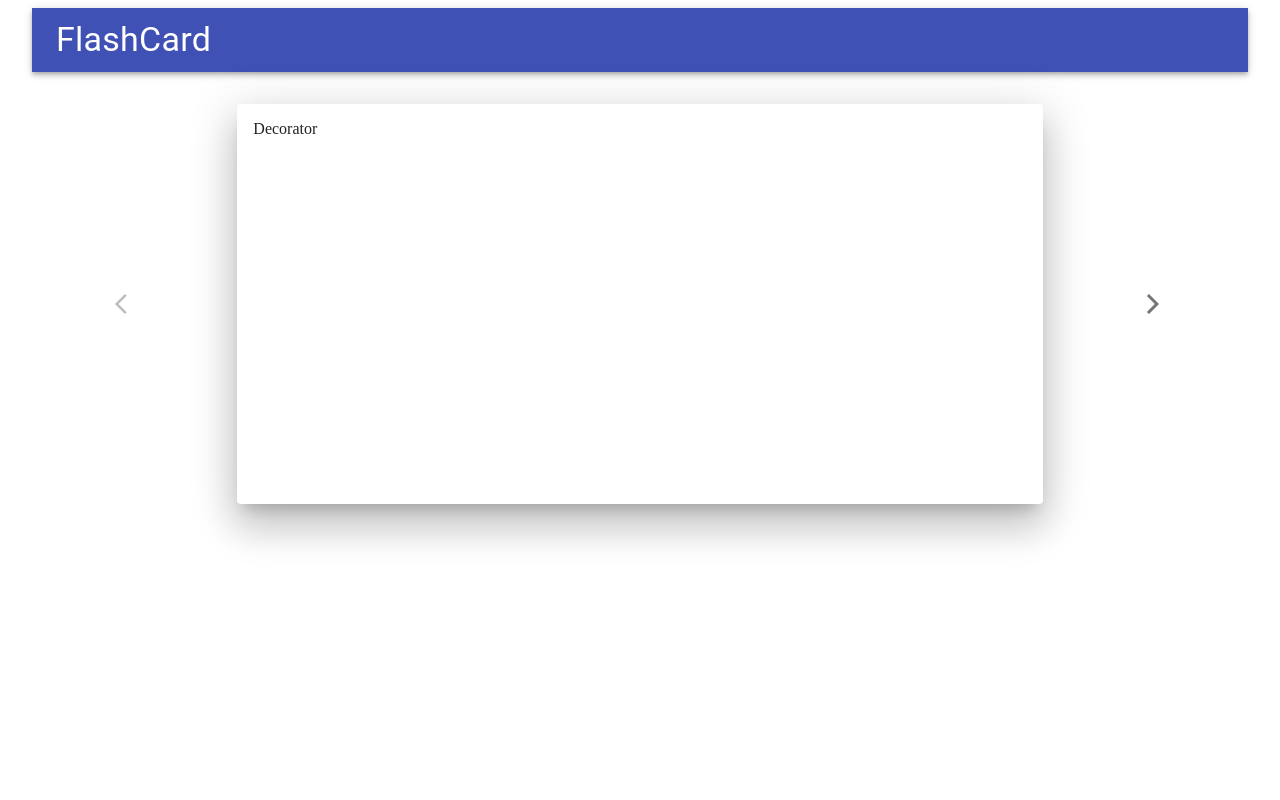
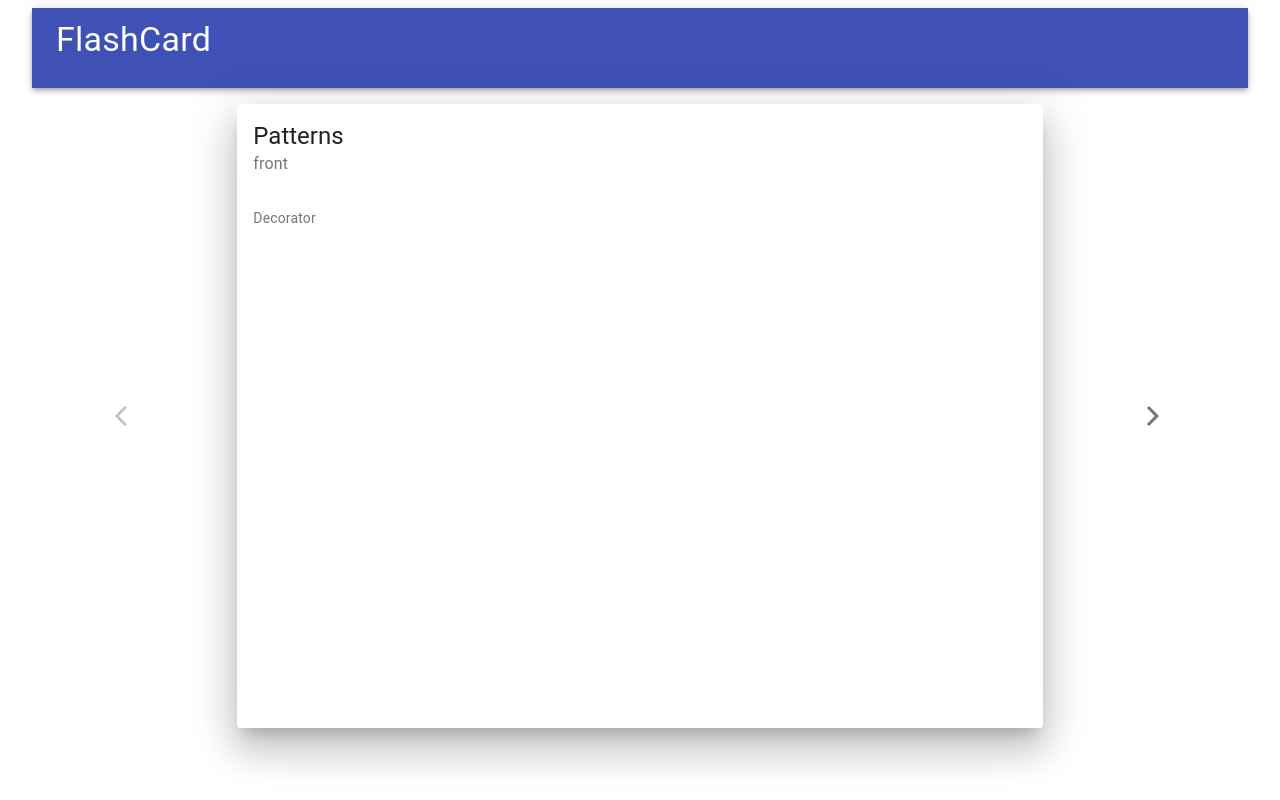
Before and after one commit to juhyun-nam/flashcard, a React (Create React App) app: page / in a window 1280 px wide. Both pictures are taken after a click on the button "GO STUDY". Built offline with nearby package versions, Linux system fonts and the light colour scheme.

Commit message:
modify styles

```diff
--- a/src/App.tsx
+++ b/src/App.tsx
@@ -16,8 +16,10 @@ export default function App() {
   );
   return (
     <Container>
-      <Header />
-      <Box my={4}>
+      <Box height="10vh">
+        <Header />
+      </Box>
+      <Box my={2} height= "80vh">
         {screen === 'home' ? renderHome() : renderStudy()}
       </Box>
     </Container>
--- a/src/CardContainer.ts
+++ b/src/CardContainer.ts
@@ -12,9 +12,9 @@ class CardContainer {
   getContent() {
     const current = this.cards[this.index];
     if (this.reverse) {
-      return { front: current.back, back: current.front };
+      return { ...current, front: current.back, back: current.front };
     }
-    return { front: current.front, back: current.back };
+    return current;
   }
 
   constructor() {
@@ -26,7 +26,9 @@ class CardContainer {
   apply(subjects: Array<string>, method: StudyMethod) {
     cards.data.forEach((item) => {
       if (subjects.includes(item.subject)) {
-        this.cards = this.cards.concat(item.contents);
+        item.contents.forEach((elem) => {
+          this.cards.push({ subject: item.subject, front: elem.front, back: elem.back });
+        });
       }
     });
     switch (method) {
--- a/src/components/FlashCard.tsx
+++ b/src/components/FlashCard.tsx
@@ -1,34 +1,38 @@
 import React, { useState } from 'react';
-import Box from '@material-ui/core/Box';
+// import Box from '@material-ui/core/Box';
 import Card from '@material-ui/core/Card';
+import CardHeader from '@material-ui/core/CardHeader';
 import CardContent from '@material-ui/core/CardContent';
+import Typography from '@material-ui/core/Typography';
 import Flip from 'react-card-flip';
 
 type FlashCardProp = {
+  title: string,
   front: string,
   back: string
 };
 
-export default function FlashCard({ front, back }: FlashCardProp) {
+export default function FlashCard({ title, front, back }: FlashCardProp) {
   const [flipped, setFlip]  = useState(false);
   const cardStyle = {
     width: '100%',
-    minHeight: '50vh',
+    minHeight: '100%',
   };
   const renderCard = (key: string, content: string) => (
     <Card style={cardStyle} elevation={24} key={key} onClick={() => { setFlip(!flipped) }}>
+      <CardHeader title={title} subheader={key} />
       <CardContent>
-        {content}
+        <Typography variant="body2" color="textSecondary" component="p">
+          {content}
+        </Typography>
       </CardContent>
     </Card>
   );
 
   return (
-    <Box>
-      <Flip isFlipped={flipped} flipDirection="horizontal">
-        {renderCard('front', front)}
-        {renderCard('back', back)}
-      </Flip>
-    </Box>
+    <Flip containerStyle={{ height: '100%' }} isFlipped={flipped} flipDirection="horizontal">
+      {renderCard('front', front)}
+      {renderCard('back', back)}
+    </Flip>
   );
 }
--- a/src/data/cards.json
+++ b/src/data/cards.json
@@ -10,7 +10,7 @@
       ]
     },
     {
-      "subject": "patterns",
+      "subject": "Patterns",
       "contents": [
         {
           "front": "Abstract Factory",
--- a/src/screens/Header.tsx
+++ b/src/screens/Header.tsx
@@ -5,7 +5,7 @@ import Typography from '@material-ui/core/Typography';
 
 export default function Header() {
   return (
-    <AppBar position="static">
+    <AppBar position="static" style={{ height: '100%' }}>
       <Toolbar>
         <Typography variant="h4">
           FlashCard
--- a/src/screens/Home.tsx
+++ b/src/screens/Home.tsx
@@ -1,5 +1,4 @@
 import React, { Dispatch, useState } from 'react';
-import Grid from '@material-ui/core/Grid';
 import Paper from '@material-ui/core/Paper';
 import Button from '@material-ui/core/Button';
 import Box from '@material-ui/core/Box';
@@ -30,28 +29,24 @@ export default function Home({ setScreen }: HomeProps) {
     setScreen('study');
   };
   return (
-    <Box>
-      <Grid container spacing={2}>
-        <Grid item xs>
+    <>
+      <Box my={1}>
         <Paper elevation={3}>
           <Box p={1}>
             <StudyMethodInput method={method} setMethod={setMethod} />
           </Box>
         </Paper>
-        </Grid>
-        <Grid item xs>
+      </Box>
       <Paper elevation={3}>
         <Box p={1}>
           <StudySourceInput sources={sources} setSources={setSources} />
         </Box>
       </Paper>
-        </Grid>
-      </Grid>
       <Box my={2}>
         <Button color="secondary" fullWidth variant="contained" onClick={handleStartButton}>
           Go Study
         </Button>
       </Box>
-    </Box>
+    </>
   );
 }
--- a/src/screens/Study.tsx
+++ b/src/screens/Study.tsx
@@ -20,17 +20,17 @@ export default function Study() {
   };
   const iconStyle = {
     width: '100%',
-    height: '50vh',
+    height: '100%',
   };
   return (
-    <Grid container spacing={2}>
+    <Grid container spacing={2} style={{ height: '100%' }}>
       <Grid item xs={2}>
         <IconButton disabled={!cardContainer.hasPrev()} style={iconStyle} onClick={prev}>
           <PrevIcon />
         </IconButton>
       </Grid>
       <Grid item xs={8}>
-        <FlashCard front={content.front} back={content.back} />
+        <FlashCard title={content.subject} front={content.front} back={content.back} />
       </Grid>
       <Grid item xs={2}>
         <IconButton disabled={!cardContainer.hasNext()} style={iconStyle} onClick={next}>
--- a/src/types/Card.ts
+++ b/src/types/Card.ts
@@ -1,4 +1,5 @@
 interface Card {
+  subject: string;
   front: string;
   back: string;
 }
```
Lines whose indentation alone changed are shown as unchanged.
